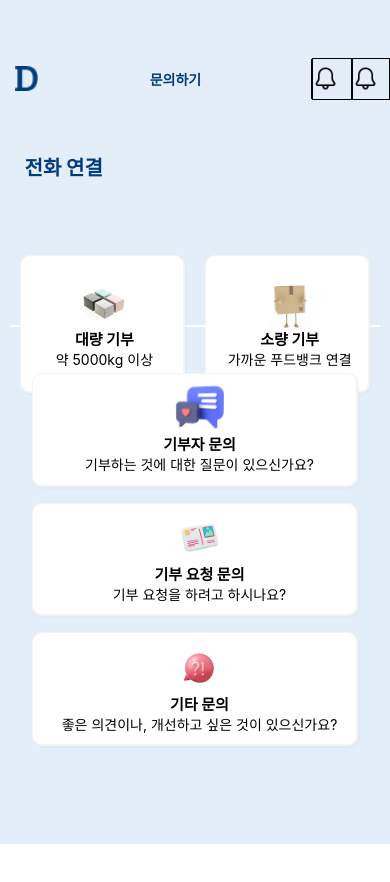
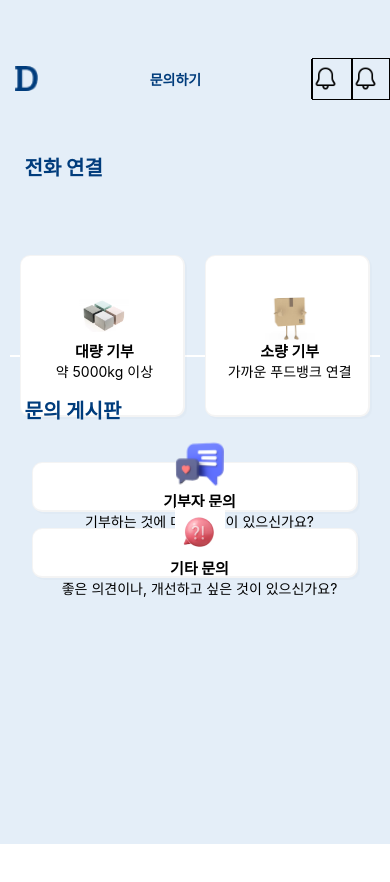
Before and after one commit to do-with/DoWith-fe, a React Native app: screen /FirstCsPage in a window 390 px wide. Shown: the top 882 px of the page. Built offline with nearby package versions, Linux system fonts and the light colour scheme.

Commit message:
문의 게시판 수정(기타 요청 문의 삭제)

```diff
--- a/screens/FirstCsPage.js
+++ b/screens/FirstCsPage.js
@@ -29,7 +29,8 @@ function FirstCsPage({ navigation }) {
                     </View>
                 </View>
             </View>
-
+            <View style={styles.csBoardsView}>
+                <Text style={styles.csBoardsTitle}>문의 게시판</Text>
                 <View style={styles.csBoards}>
                     <View style={styles.csBoardsBtn}>
                         <TransImgBtn
@@ -42,20 +43,14 @@ function FirstCsPage({ navigation }) {
                     <View style={styles.csBoardsBtn}>
                         <TransImgBtn
                             onPress={()=>navigation.push("SecondCsPage", {id: 2})}
-                        url={require("../assets/donation-request-cs.png")}
-                        title="기부 요청 문의"
-                        subtitle="기부 요청을 하려고 하시나요?"
-                    />
-                </View>
-                <View style={styles.csBoardsBtn}>
-                    <TransImgBtn
-                        onPress={()=>navigation.push("SecondCsPage", {id: 3})}
                             url={require("../assets/other-cs.png")}
                             title="기타 문의"
                             subtitle="좋은 의견이나, 개선하고 싶은 것이 있으신가요?"
                         />
                     </View>
                 </View>
+            </View>
+
         </View>
     </View>
   );
@@ -84,7 +79,7 @@ const styles = StyleSheet.create({
     },
     csCall: {
         width: '100%',
-        height: '23%',
+        height: '27%',
         justifyContent: 'space-around',
         borderBottomWidth: 2,
         borderBottomColor: 'white',
@@ -115,17 +110,28 @@ const styles = StyleSheet.create({
         marginLeft: '4%',
         marginBottom: '20%',
     },
+    csBoardsView:{
+        top: '5%',
+    },
+    csBoardsTitle: {
+        fontSize: 20,
+        fontWeight: 'bold',
+        color: Variables.btnColor,
+        marginLeft: '4%',
+        marginBottom: '8%',
+    },
     csBoards: {
         width: '100%',
-        height: '100%',
+        height: '90%',
         display: 'flex',
-        top: '5%',
+        // top: '5%',
+        flexDirection: 'column',
         alignItems: 'center',
     },
     csBoardsBtn: {
         width: '88%',
         marginVertical: 8,
-        height: '15%',
+        height: '20%',
         backgroundColor: '#FFFFFF',
         borderTopWidth: 1,
         borderRightWidth: 2,
```
Lines whose indentation alone changed are shown as unchanged.
